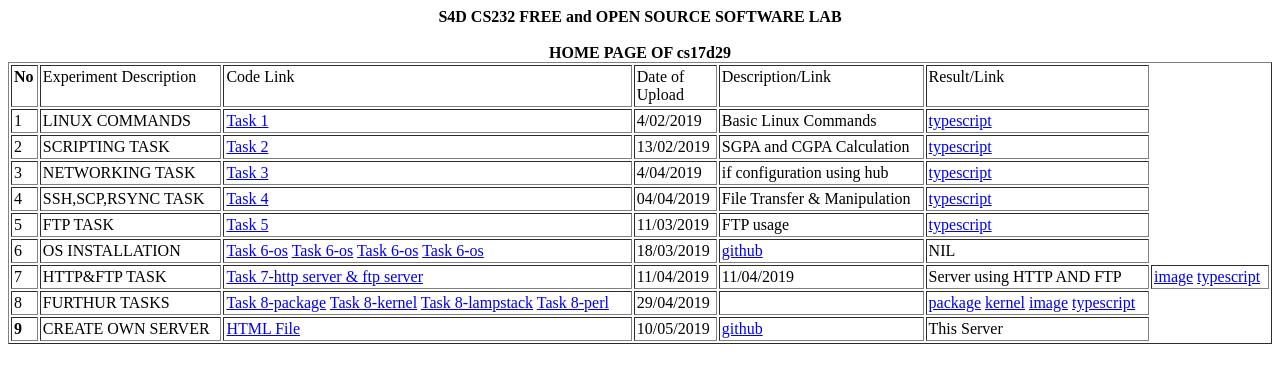
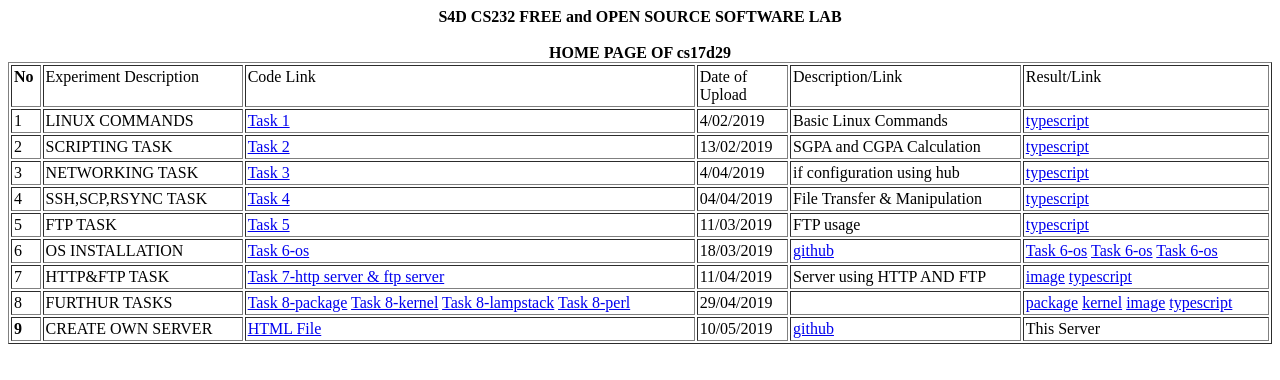
Before and after one commit to JoelJoseph01/cs232, a plain HTML site: page Task9/index.html in a window 1280 px wide. Drawn offline with Linux system fonts and the light colour scheme.

Commit message:
Update index.html

```diff
--- a/Task9/index.html
+++ b/Task9/index.html
@@ -104,11 +104,7 @@
             <td valign="top">OS INSTALLATION<br>
             </td>
             <td valign="top"><a href="https://github.com/ceccs17d29/cs232/blob/master/Task6/IMG-20190507-WA0005.jpg"
-
 >Task 6-os</a>
-<a href="https://github.com/ceccs17d29/cs232/blob/master/Task6/IMG-20190507-WA0005.jpg">Task 6-os</a>
-<a href="https://github.com/ceccs17d29/cs232/blob/master/Task6/IMG-20190507-WA0006.jpg">Task 6-os</a>
-<a href="https://github.com/ceccs17d29/cs232/blob/master/Task6/IMG-20190507-WA0007.jpg">Task 6-os</a>
 <br>
 
             </td>
@@ -117,7 +113,10 @@
             <td valign="top"><a href="https://github.com/ceccs17d29/cs232/tree/master/Task6">github</a>
 <br>
             </td>
-            <td valign="top">NIL<br>
+            <td valign="top"><a href="https://github.com/ceccs17d29/cs232/blob/master/Task6/IMG-20190507-WA0005.jpg">Task 6-os</a>
+<a href="https://github.com/ceccs17d29/cs232/blob/master/Task6/IMG-20190507-WA0006.jpg">Task 6-os</a>
+<a href="https://github.com/ceccs17d29/cs232/blob/master/Task6/IMG-20190507-WA0007.jpg">Task 6-os</a>
+<br>
             </td>
           </tr>
           <tr>
@@ -129,10 +128,7 @@
 
             </td>
 	    <td valign="top">11/04/2019<br>
-
-            </td>
-            <td valign="top">11/04/2019<br>
-            </td>
+	   </td>
             <td valign="top">Server using HTTP AND FTP <br>
             </td>
             <td valign="top"><a href="https://github.com/ceccs17d29/cs232/blob/master/Task7/server.png">image</a>
```
